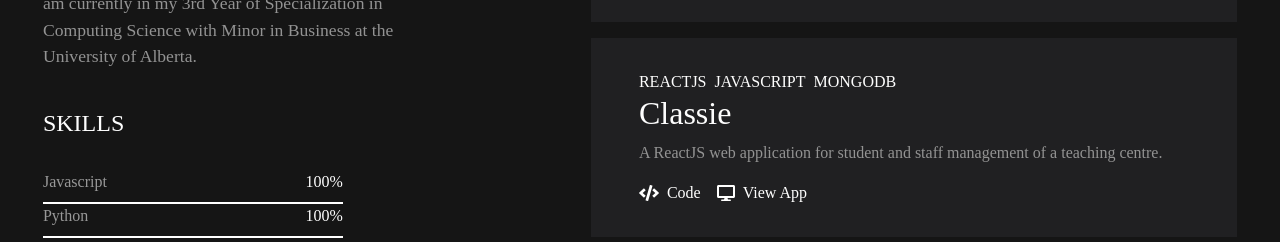
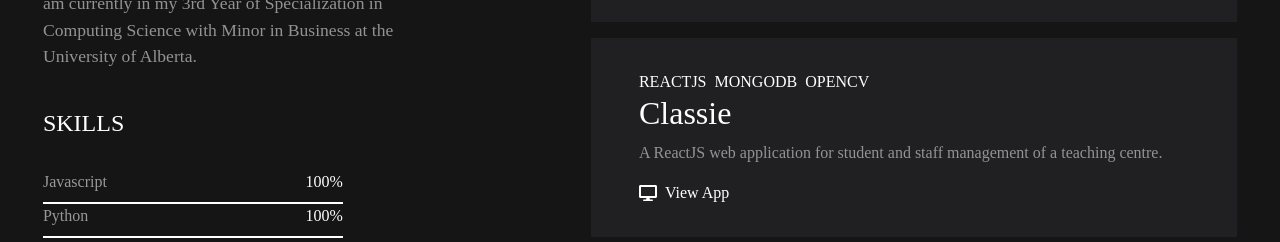
Before and after one commit to eesayas/portfolio, a Vue app: page / in a window 1280 px wide. Shown: the part 269-511 px from the top of the page. Built offline with nearby package versions, Linux system fonts and the light colour scheme; a web font is replaced by a local one.

Commit message:
changes on private repo

```diff
--- a/src/App.vue
+++ b/src/App.vue
@@ -38,10 +38,10 @@ export default {
           app: "https://iseeya.eesayas.com/",
         },
         {
-          langs: ['reactjs', 'javascript', 'mongodb'],
+          langs: ['reactjs', 'mongodb', 'opencv'],
           name: 'Classie',
           desc: 'A ReactJS web application for student and staff management of a teaching centre.',
-          code: 'https://github.com/eesayas/classie.ca',
+          code: '',
           app: "https://www.youtube.com/watch?v=C9_weFglsAU",
         },
 
--- a/src/components/Project.vue
+++ b/src/components/Project.vue
@@ -7,12 +7,12 @@
     <p>{{data.p.desc}}</p>
 
     <div class="d-flex">
-        <a class="d-flex align-items-center" role="button" target="_blank" :href="data.p.code">
+        <a class="d-flex align-items-center mr-2" role="button" target="_blank" :href="data.p.code" v-if="data.p.code">
             <font-awesome-icon :icon="['fas', 'code']"/>
             <span class="mx-2">Code</span>
         </a>
 
-        <a class="d-flex align-items-center ml-2" role="button" target="_blank" :href="data.p.app">
+        <a class="d-flex align-items-center" role="button" target="_blank" :href="data.p.app">
             <font-awesome-icon :icon="['fas', 'desktop']"/>
             <span class="mx-2">View App</span>
         </a>
```
Also changed, not shown: 1 other file (tests, documents, lock files or other folders).
